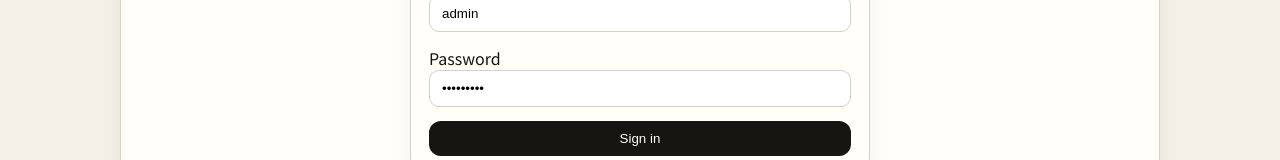
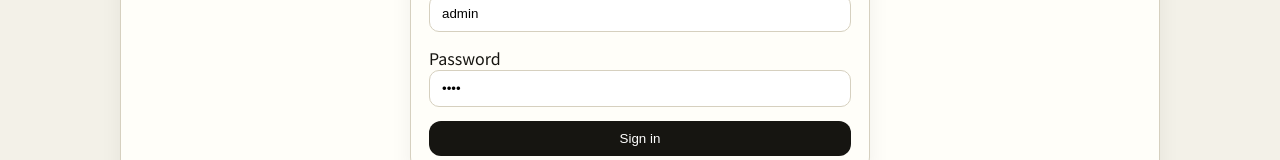
Before and after one commit to John-Sie/BotPass, a Next.js app in the folder apps/web/: page /admin/login in a window 1280 px wide. Shown: the part 389-549 px from the top of the page. Built offline with nearby package versions, Linux system fonts and the light colour scheme; no server answers; sample sign-in values are in the browser's storage.

Commit message:
chore: preset admin login password and ignore vercel config

```diff
--- a/apps/web/src/app/admin/login/page.tsx
+++ b/apps/web/src/app/admin/login/page.tsx
@@ -7,7 +7,7 @@ import { useRouter } from "next/navigation";
 export default function AdminLoginPage() {
   const router = useRouter();
   const [username, setUsername] = useState("admin");
-  const [password, setPassword] = useState("admin1234");
+  const [password, setPassword] = useState("1015");
   const [error, setError] = useState<string | null>(null);
   const [loading, setLoading] = useState(false);
 
```
Also changed, not shown: 2 other files (tests, documents, lock files or other folders).
